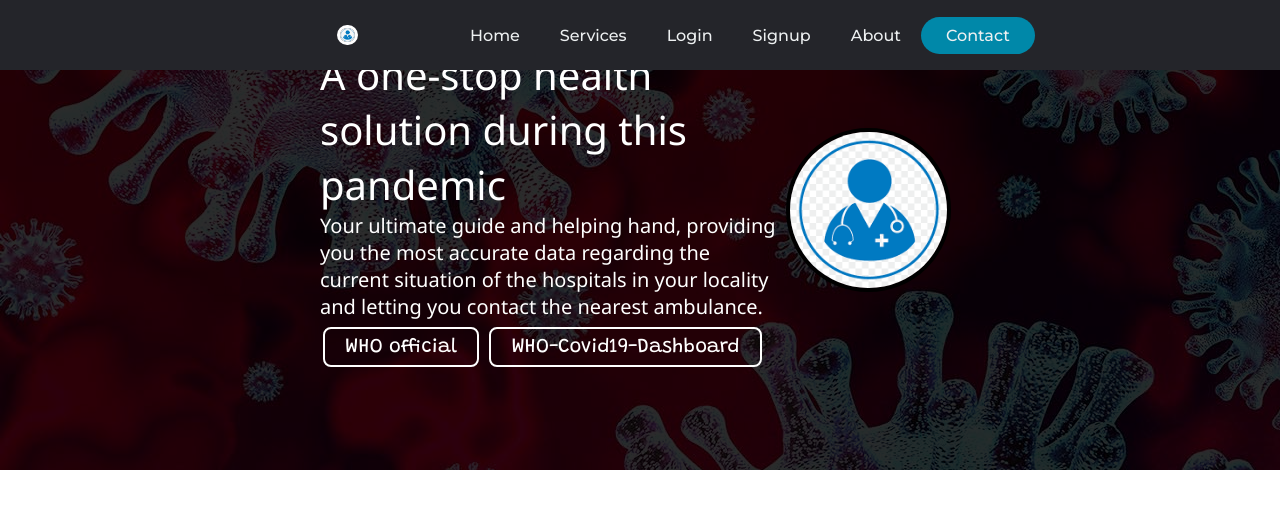
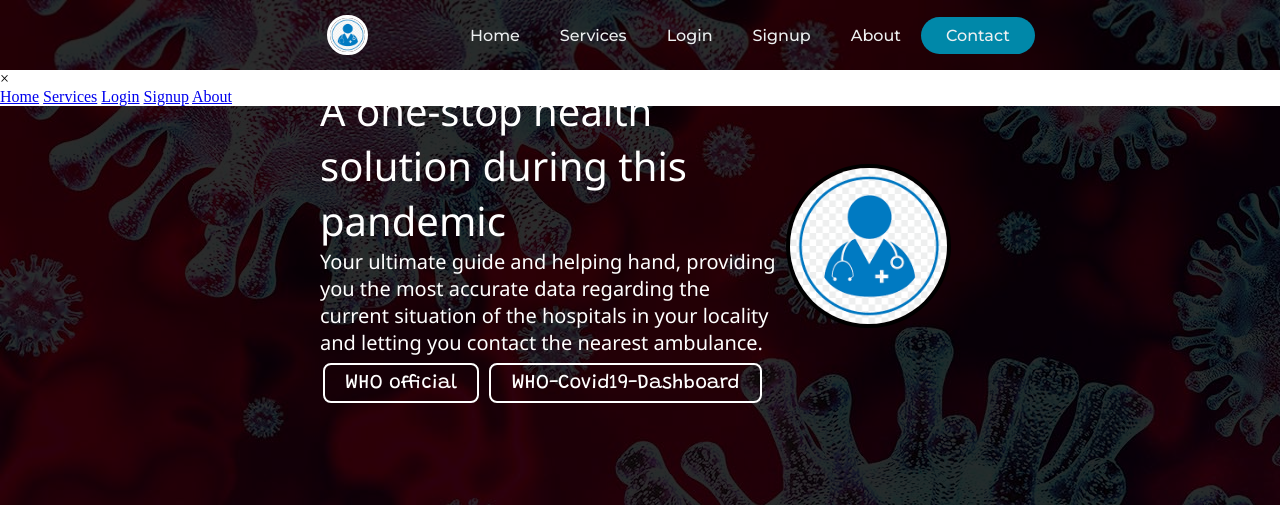
Before and after one commit to Team-projects-ju/Corona-management-system, a PHP site: page / in a window 1280 px wide. Shown: the top 505 px of the page. Run offline with PHP 8.4, Linux system fonts and the light colour scheme.

Commit message:
further changes

```diff
--- a/index.html
+++ b/index.html
@@ -13,8 +13,8 @@
         <link href="https://fonts.googleapis.com/css?family=Montserrat:500&display=swap" rel="stylesheet">
     </head>
     <body>
-        <header class="navbar "style="height: 70px ">
-            <a class="logo" href="/"><img src="logo.png" alt="logo" style="width:10%; "></a>
+        <header class="navbar background "style="height: 70px ">
+            <a class="logo" href="/"><img src="logo.png" alt="logo" style="width:20%; "></a>
             <nav>
                 <ul class="nav__links">
                     <li><a href="#">Home</a></li>
@@ -71,7 +71,7 @@
         <hr>
         <section class="section section-left">
             <div class="paras">
-            <p class="sectionTag text-big">What are the services we are going to implement to enhance productivity ?</p>
+            <p class="sectionTag text-big">What do you have to do to get all these services?</p>
             <p class="sectionSubTag text-small">To make you realize our services are completely free of cost.
                 You need to signup to our website and login through your username and password to access and use all our services.
                  You will receive a conformation mail whenever your book an ambulance or else a hospital bed.
--- a/styles.css
+++ b/styles.css
@@ -9,12 +9,12 @@ header {
   justify-content: space-between;
   align-items: center;
   padding: 30px 10%;
-  background-color: #24252a;
+  /* background-color: #24252a; */
 
 }
 .navbar{
-  position: fixed;;
-}
+  position: fixed;
+
 .logo {
   cursor: pointer;
   }
```
